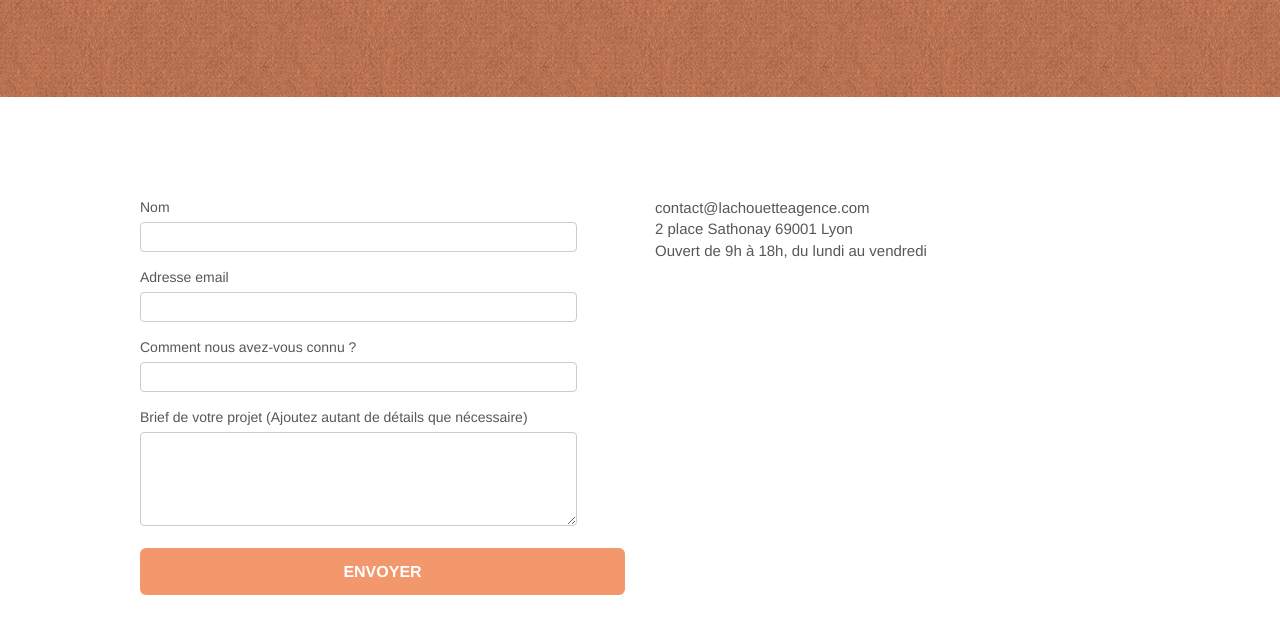
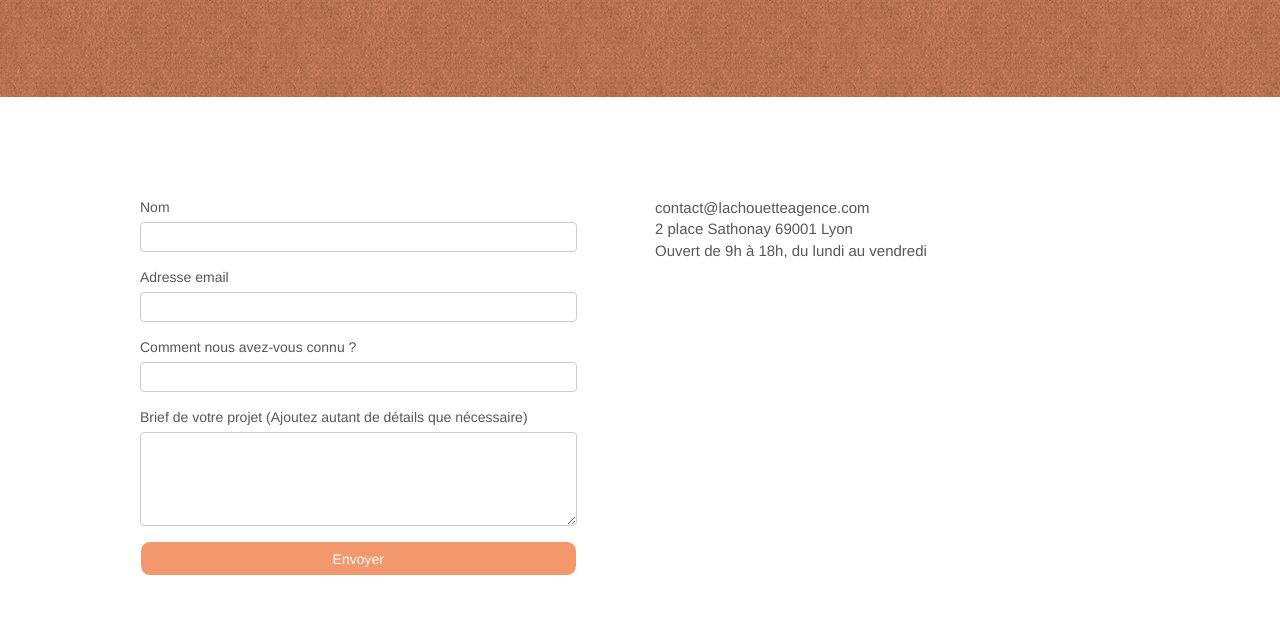
Before and after one commit to ecariot/EmmaCariotP4, a plain HTML site: page page2.html in a window 1280 px wide. Shown: the part 310-952 px from the top of the page. Drawn offline with Linux system fonts and the light colour scheme; a script that the page names is missing.

Commit message:
derniers changements

```diff
--- a/page2.html
+++ b/page2.html
@@ -100,7 +100,7 @@
 							Brief de votre projet (Ajoutez autant de détails que nécessaire)<br>
 						</label><textarea id="message" class="form-control" rows="4" cols="50" required></textarea>
 					</div>
-					<button class="bloc-button btn btn-lg btn-block cta-hero btn-atomic-tangerine" type="submit">
+					<button class="final-button" type="submit">
 						Envoyer
 					</button>
 				</form>
--- a/style.css
+++ b/style.css
@@ -826,6 +826,15 @@ h4 {
     text-align: center;
 }
 
+.final-button {
+    background-color: #F3976C;
+    border-radius: 1rem;
+    border: 1px solid;
+    width: 90%;
+    height: 35px;
+    color: white;
+}
+
 .btn-atomic-tangerine {
     background: #F3976C;
     color: #FFFFFF!important;
```
Also changed, not shown: style.min.css.
